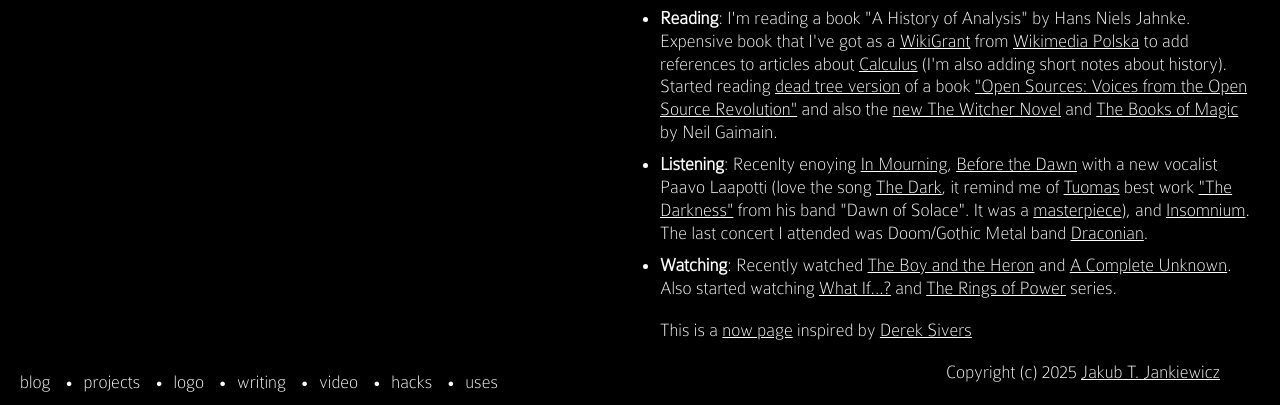
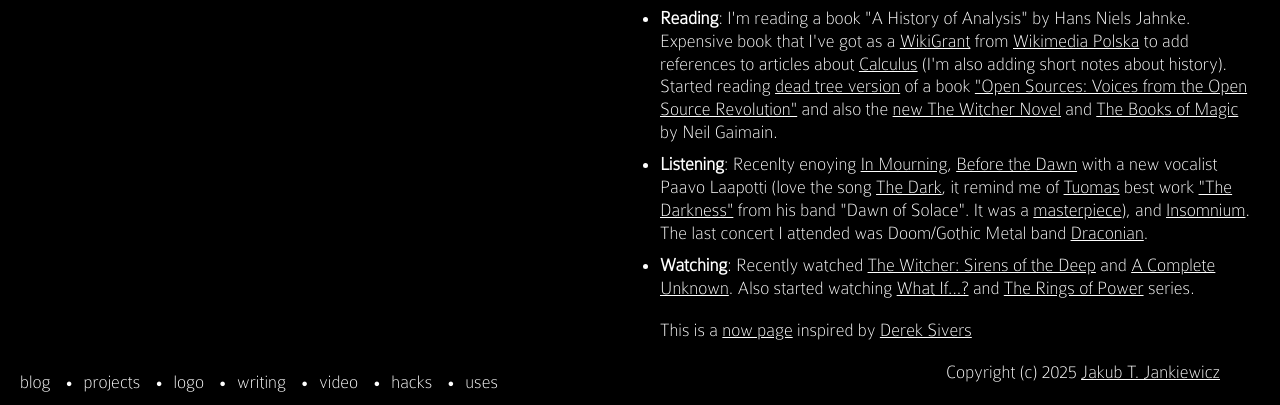
Before and after one commit to jcubic/jankiewicz-website, a PHP site: page /now/index.php in a window 1280 px wide. Shown: the part 395-800 px from the top of the page. Run offline with PHP 8.4, Linux system fonts and the light colour scheme.

Commit message:
add witcher anime to /now

```diff
--- a/now/index.php
+++ b/now/index.php
@@ -21,7 +21,7 @@
           <li><strong>Writing</strong>: The last article I've wrote was for FreeCodeCamp titled <a href="https://www.freecodecamp.org/news/how-to-match-parentheses-in-javascript-without-using-regex/">"How to Match Parentheses in JavaScript without Using Regex"</a> and a post on my own blog <a href="https://jakub.jankiewicz.org/blog/node-repl-auto-indent/">"Handling auto-indentation in Node.js REPL"</a>.</li>
           <li><strong>Reading</strong>: I'm reading a book "A History of Analysis" by Hans Niels Jahnke. Expensive book that I've got as a <a href="https://pl.wikimedia.org/wiki/Wikigranty">WikiGrant</a> from <a href="https://en.wikipedia.org/wiki/Wikimedia_Polska">Wikimedia Polska</a> to add references to articles about <a href="https://en.wikipedia.org/wiki/Calculus">Calculus</a> (I'm also adding short notes about history). Started reading <a href="https://tinyurl.com/jargon-dead-tree">dead tree version</a> of a book <a href="https://www.oreilly.com/openbook/opensources/book/">"Open Sources: Voices from the Open Source Revolution"</a> and also the <a href="https://en.wikipedia.org/wiki/Rozdro%C5%BCe_kruk%C3%B3w">new The Witcher Novel</a> and <a href="https://en.wikipedia.org/wiki/The_Books_of_Magic">The Books of Magic</a> by Neil Gaimain.</li>
           <li><strong>Listening</strong>: Recenlty enoying <a href="https://en.wikipedia.org/wiki/In_Mourning_(band)">In Mourning</a>, <a href="https://en.wikipedia.org/wiki/Before_the_Dawn_(band)">Before the Dawn</a> with a new vocalist Paavo Laapotti (love the song <a href="https://www.youtube.com/watch?v=9mZo8LN5ZFE">The Dark</a>, it remind me of <a href="https://www.wikidata.org/wiki/Q4347179">Tuomas</a> best work <a href="https://dawnofsolace.bandcamp.com/album/the-darkness">"The Darkness"</a> from his band "Dawn of Solace". It was a <a href="https://en.wikipedia.org/wiki/Masterpiece">masterpiece</a>), and <a href="https://en.wikipedia.org/wiki/Insomnium">Insomnium</a>. The last concert I attended was Doom/Gothic Metal band <a href="https://en.wikipedia.org/wiki/Draconian_(band)">Draconian</a>.</li>
-          <li><strong>Watching</strong>: Recently watched <a href="https://en.wikipedia.org/wiki/The_Boy_and_the_Heron">The Boy and the Heron</a> and <a href="https://en.wikipedia.org/wiki/A_Complete_Unknown">A Complete Unknown</a>. Also started watching <a href="https://en.wikipedia.org/wiki/What_If...%3F_(TV_series)">What If...?</a> and <a href="https://en.wikipedia.org/wiki/The_Lord_of_the_Rings:_The_Rings_of_Power">The Rings of Power</a> series.</li>
+          <li><strong>Watching</strong>: Recently watched <a href="https://en.wikipedia.org/wiki/The_Witcher:_Sirens_of_the_Deep">The Witcher: Sirens of the Deep</a> and <a href="https://en.wikipedia.org/wiki/A_Complete_Unknown">A Complete Unknown</a>. Also started watching <a href="https://en.wikipedia.org/wiki/What_If...%3F_(TV_series)">What If...?</a> and <a href="https://en.wikipedia.org/wiki/The_Lord_of_the_Rings:_The_Rings_of_Power">The Rings of Power</a> series.</li>
         </ul>
         <p>This is a <a href="https://nownownow.com/about">now page</a> inspired by <a href="https://sive.rs/">Derek Sivers</a></p>
     </article>
```
